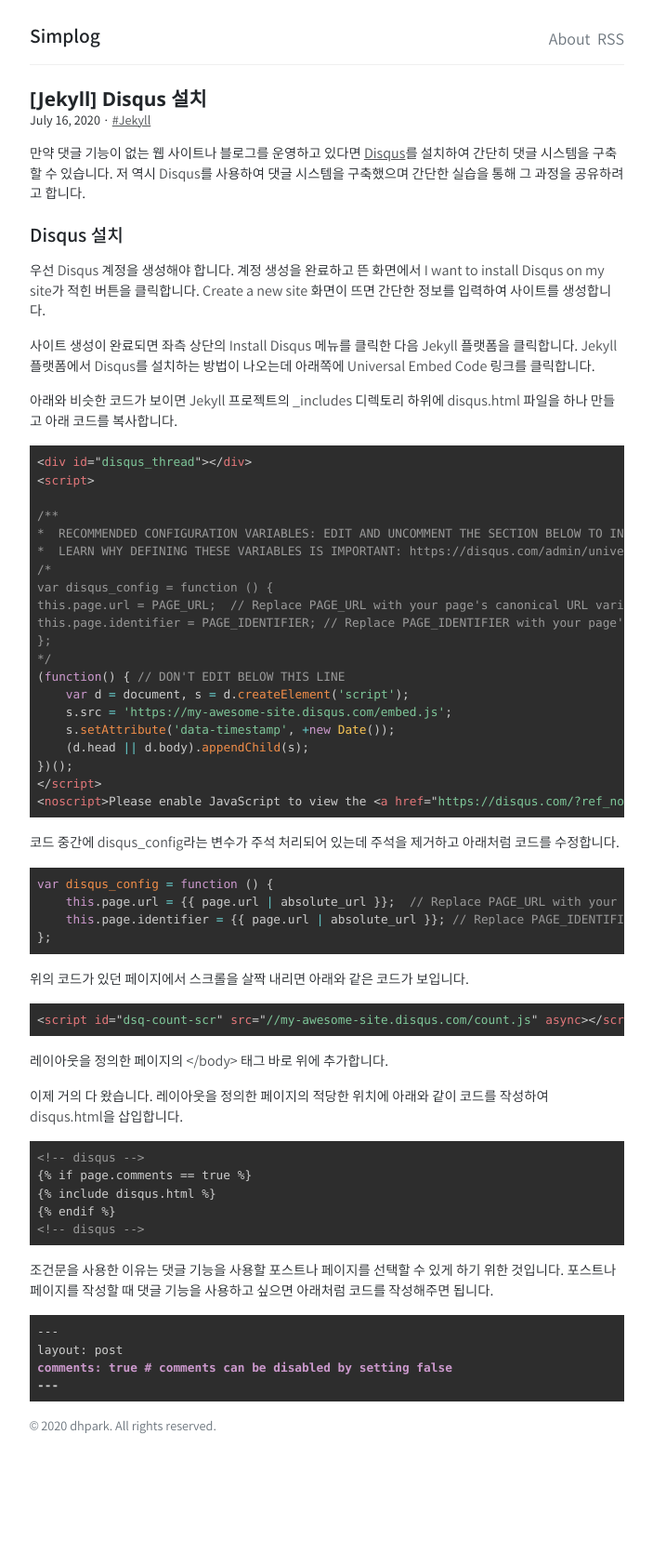
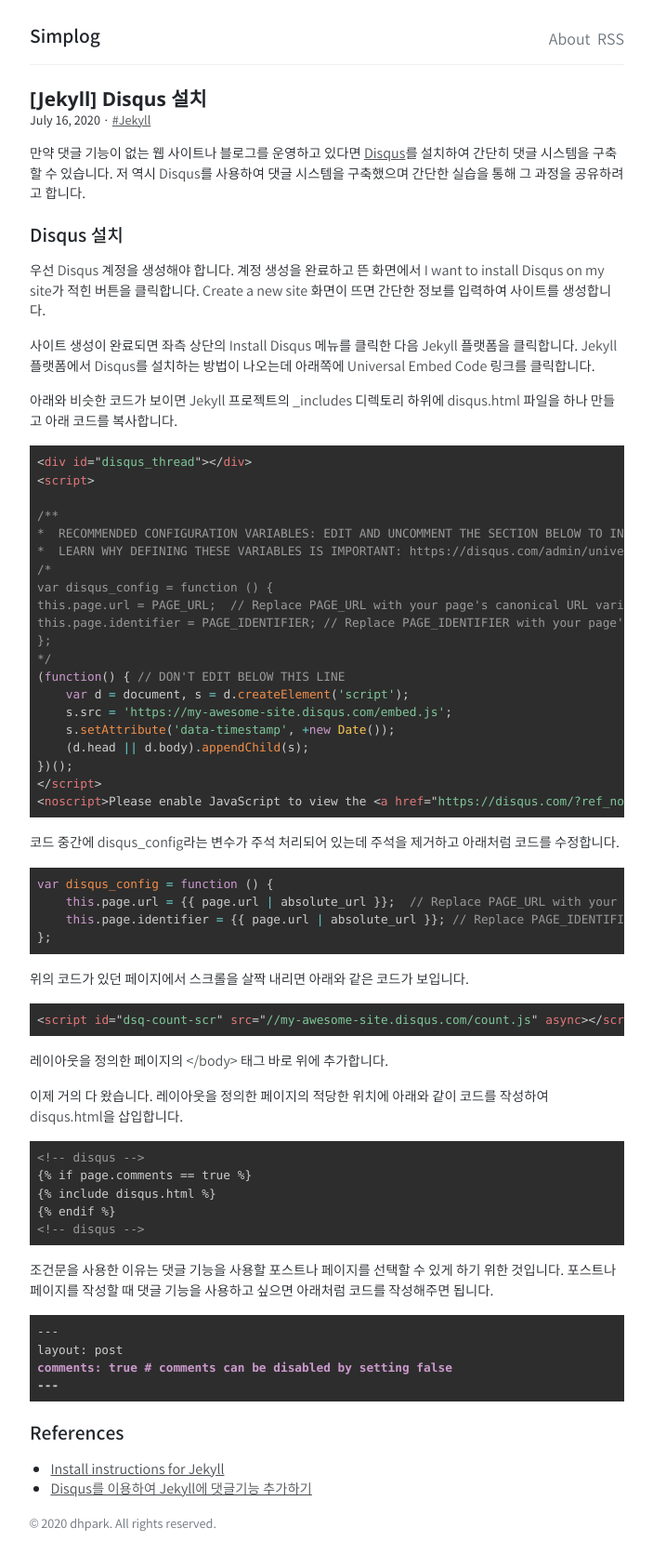
Before and after one commit to daehopark/simplog-jekyll-theme, a Jekyll site: the page built from _posts/2020-07-16-[Jekyll] Disqus 설치.md, in a window 1280 px wide. Shown: the whole page at 93% size, without its empty margins (288-991 px from the left). Built offline with Jekyll 4.4.1, drawn with Linux system fonts in a browser that asks for light colours; comment, search, counter and statistics services are not loaded; before the commit the page ends 1566 px from its top, so only the background shows below that.

Commit message:
[Jekyll] Disqus 설치

````diff
--- a/_posts/2020-07-16-[Jekyll] Disqus 설치.md
+++ b/_posts/2020-07-16-[Jekyll] Disqus 설치.md
@@ -77,3 +77,8 @@ layout: post
 comments: true # comments can be disabled by setting false
 ---
 ```
+
+## References
+
+- [Install instructions for Jekyll](https://disqus.com/admin/install/platforms/jekyll/)
+- [Disqus를 이용하여 Jekyll에 댓글기능 추가하기](https://17billion.github.io/jekyll/disqus/reply/2017/06/01/jekyll_disqus.html)
````
